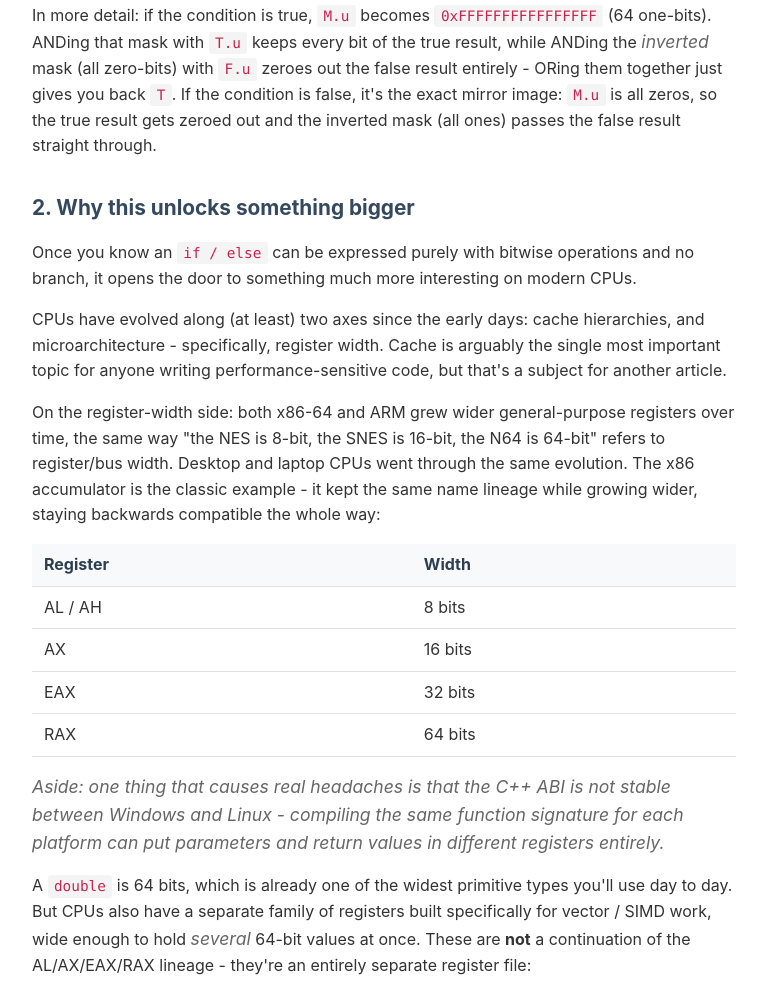
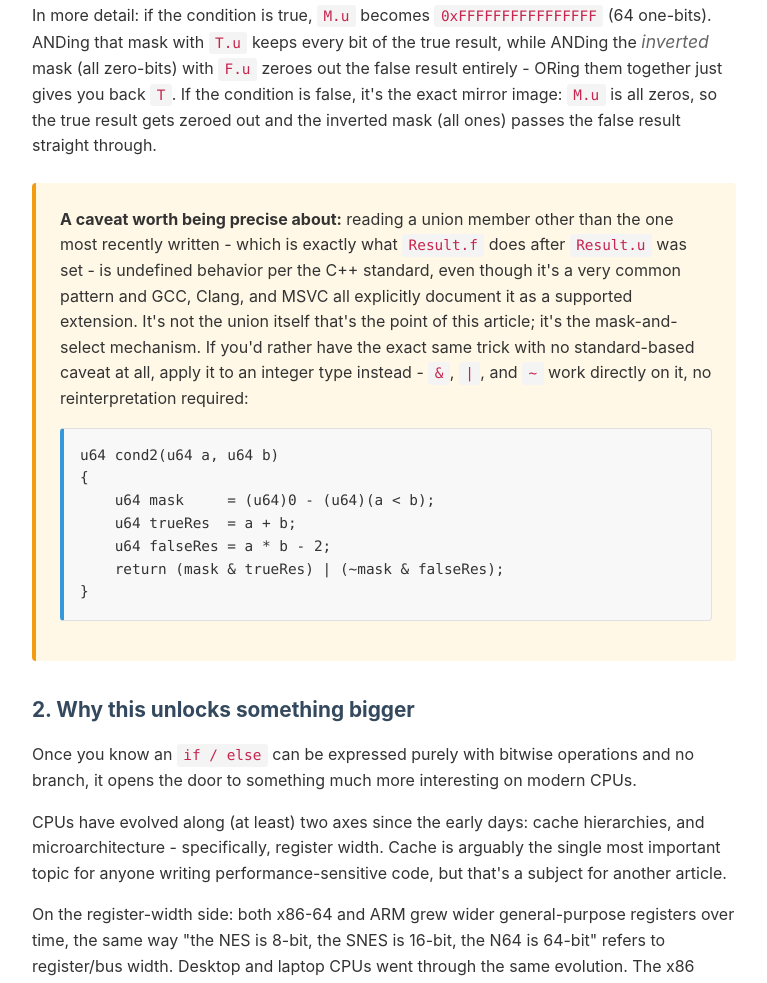
Before and after one commit to lasiqueira/simd_predicate_test, a plain HTML site: page docs/index.html in a window 1280 px wide. Shown: the part 1251-2234 px from the top of the page, without its empty margins (256-1023 px from the left). Drawn offline with Linux system fonts and the light colour scheme.

Commit message:
add note on bitmask scalar

```diff
--- a/docs/index.html
+++ b/docs/index.html
@@ -72,6 +72,26 @@
     zeros, so the true result gets zeroed out and the inverted mask (all ones) passes the false
     result straight through.
 </p>
+
+<div class="note">
+<p>
+    <strong>A caveat worth being precise about:</strong> reading a union member other than the one
+    most recently written - which is exactly what <code>Result.f</code> does after
+    <code>Result.u</code> was set - is undefined behavior per the C++ standard, even though it's a
+    very common pattern and GCC, Clang, and MSVC all explicitly document it as a supported
+    extension. It's not the union itself that's the point of this article; it's the mask-and-select
+    mechanism. If you'd rather have the exact same trick with no standard-based caveat at all, apply
+    it to an integer type instead - <code>&amp;</code>, <code>|</code>, and <code>~</code> work
+    directly on it, no reinterpretation required:
+</p>
+<pre><code>u64 cond2(u64 a, u64 b)
+{
+    u64 mask     = (u64)0 - (u64)(a &lt; b);
+    u64 trueRes  = a + b;
+    u64 falseRes = a * b - 2;
+    return (mask &amp; trueRes) | (~mask &amp; falseRes);
+}</code></pre>
+</div>
 
 <h3>2. Why this unlocks something bigger</h3>
 <p>
--- a/docs/style.css
+++ b/docs/style.css
@@ -123,6 +123,26 @@ main {
     padding: 1.5rem;
     margin: 1.5rem 0;
     border-radius: 4px;
+}
+
+.note {
+    background: #fff8e6;
+    border-left: 4px solid #f39c12;
+    padding: 1.5rem;
+    margin: 1.5rem 0;
+    border-radius: 4px;
+}
+
+.note p {
+    margin-bottom: 1rem;
+}
+
+.note p:last-child {
+    margin-bottom: 0;
+}
+
+.note pre {
+    margin: 1rem 0 0;
 }
 
 .toc-item {
```
